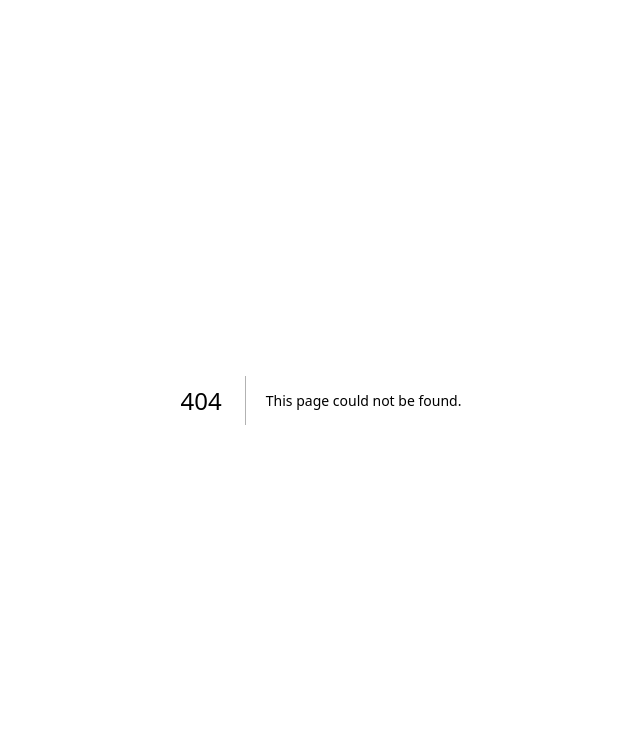
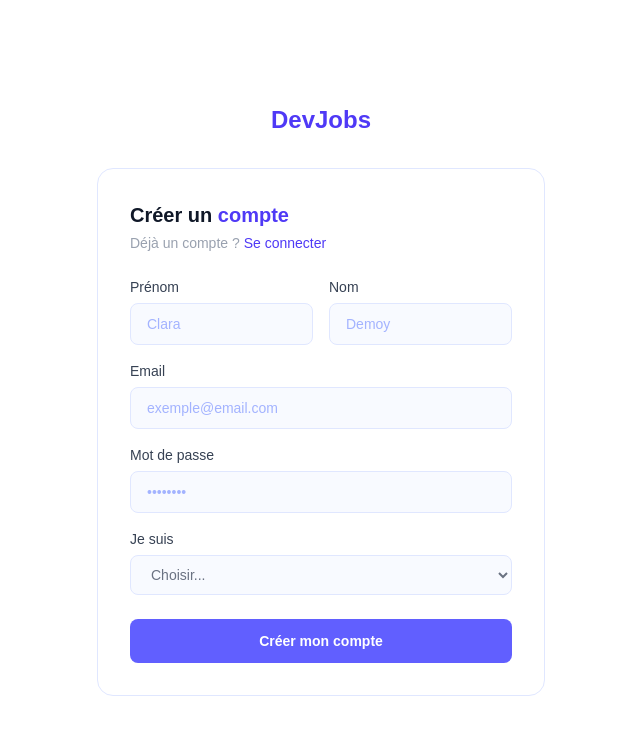
Before and after one commit to MeghCH/Job-Aggregator-DevJob, a Next.js app in the folder Front/: page /inscription in a window 1280 px wide. Before the commit this address had no page. Shown: the top 734 px of the page, without its empty margins (319-959 px from the left). Built offline with nearby package versions, Linux system fonts and the light colour scheme.

Commit message:
Feat: ajout de la page inscription

```diff
--- /dev/null
+++ b/Front/src/app/inscription/page.tsx
@@ -0,0 +1,84 @@
+import Link from "next/link";
+
+export default function InscriptionPage() {
+  return (
+    <div className="min-h-screen bg-white flex flex-col items-center justify-center px-6">
+      <Link href="/" className="text-2xl font-extrabold text-indigo-600 mb-8">
+        DevJobs
+      </Link>
+
+      <div className="w-full max-w-md border border-indigo-100 rounded-2xl p-8 flex flex-col gap-6">
+        <div>
+          <h1 className="text-xl font-bold text-gray-900">
+            Créer un <span className="text-indigo-600">compte</span>
+          </h1>
+          <p className="text-sm text-gray-400 mt-1">
+            Déjà un compte ?{" "}
+            <Link
+              href="/connexion"
+              className="text-indigo-600 font-medium hover:underline"
+            >
+              Se connecter
+            </Link>
+          </p>
+        </div>
+
+        <div className="flex flex-col gap-4">
+          <div className="grid grid-cols-2 gap-4">
+            <div className="flex flex-col gap-1.5">
+              <label className="text-sm font-medium text-gray-700">
+                Prénom
+              </label>
+              <input
+                type="text"
+                placeholder="Clara"
+                className="border border-indigo-100 bg-indigo-50/40 rounded-lg px-4 py-2.5 text-sm outline-none focus:border-indigo-400 transition-colors placeholder-indigo-300"
+              />
+            </div>
+            <div className="flex flex-col gap-1.5">
+              <label className="text-sm font-medium text-gray-700">Nom</label>
+              <input
+                type="text"
+                placeholder="Demoy"
+                className="border border-indigo-100 bg-indigo-50/40 rounded-lg px-4 py-2.5 text-sm outline-none focus:border-indigo-400 transition-colors placeholder-indigo-300"
+              />
+            </div>
+          </div>
+
+          <div className="flex flex-col gap-1.5">
+            <label className="text-sm font-medium text-gray-700">Email</label>
+            <input
+              type="email"
+              placeholder="exemple@email.com"
+              className="border border-indigo-100 bg-indigo-50/40 rounded-lg px-4 py-2.5 text-sm outline-none focus:border-indigo-400 transition-colors placeholder-indigo-300"
+            />
+          </div>
+
+          <div className="flex flex-col gap-1.5">
+            <label className="text-sm font-medium text-gray-700">
+              Mot de passe
+            </label>
+            <input
+              type="password"
+              placeholder="••••••••"
+              className="border border-indigo-100 bg-indigo-50/40 rounded-lg px-4 py-2.5 text-sm outline-none focus:border-indigo-400 transition-colors placeholder-indigo-300"
+            />
+          </div>
+
+          <div className="flex flex-col gap-1.5">
+            <label className="text-sm font-medium text-gray-700">Je suis</label>
+            <select className="border border-indigo-100 bg-indigo-50/40 rounded-lg px-4 py-2.5 text-sm outline-none focus:border-indigo-400 text-gray-500 transition-colors">
+              <option value="">Choisir...</option>
+              <option>Un candidat</option>
+              <option>Une entreprise</option>
+            </select>
+          </div>
+        </div>
+
+        <button className="w-full bg-indigo-500 hover:bg-indigo-600 text-white text-sm font-semibold py-3 rounded-lg transition-colors">
+          Créer mon compte
+        </button>
+      </div>
+    </div>
+  );
+}
```
